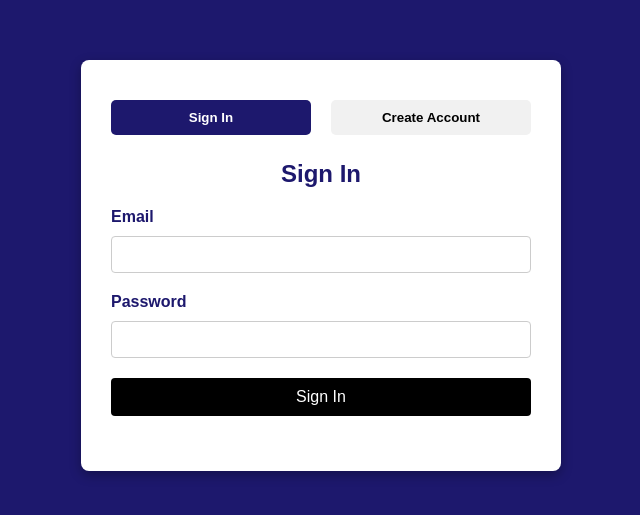
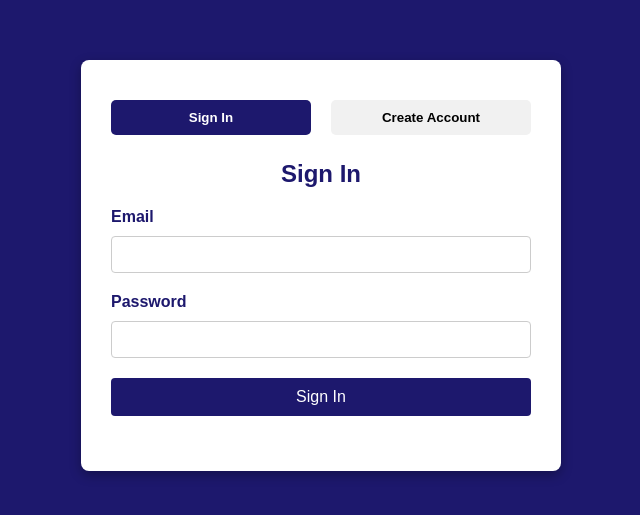
Before and after one commit to MunjN/ME-NEXUS-40K, a plain HTML site: page index.html in a window 1280 px wide. Shown: the part 135-650 px from the top of the page, without its empty margins (319-959 px from the left). Drawn offline with Linux system fonts and the light colour scheme.

Commit message:
Update index.html

```diff
--- a/index.html
+++ b/index.html
@@ -186,7 +186,7 @@
     button[type="submit"] {
       width: 100%;
       padding: 10px;
-      background-color: black;
+      background-color: #1d186d;
       color: white;
       border: none;
       border-radius: 4px;
```
